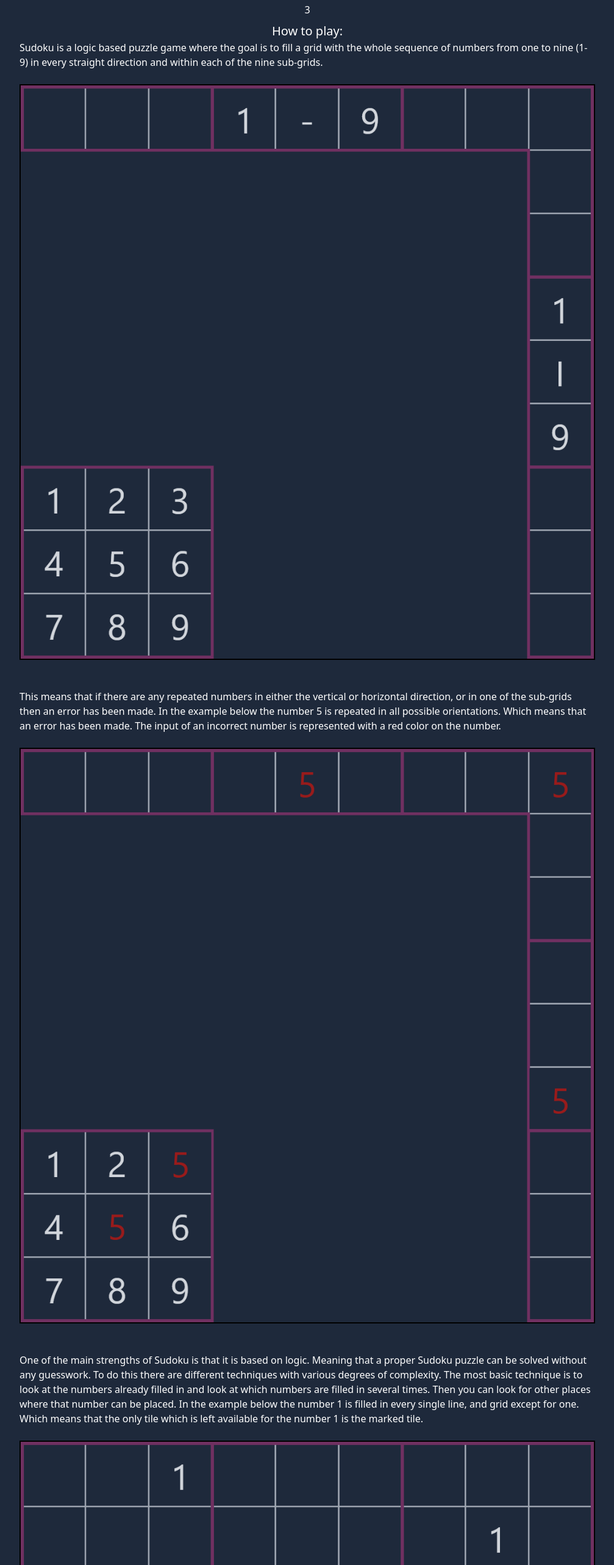
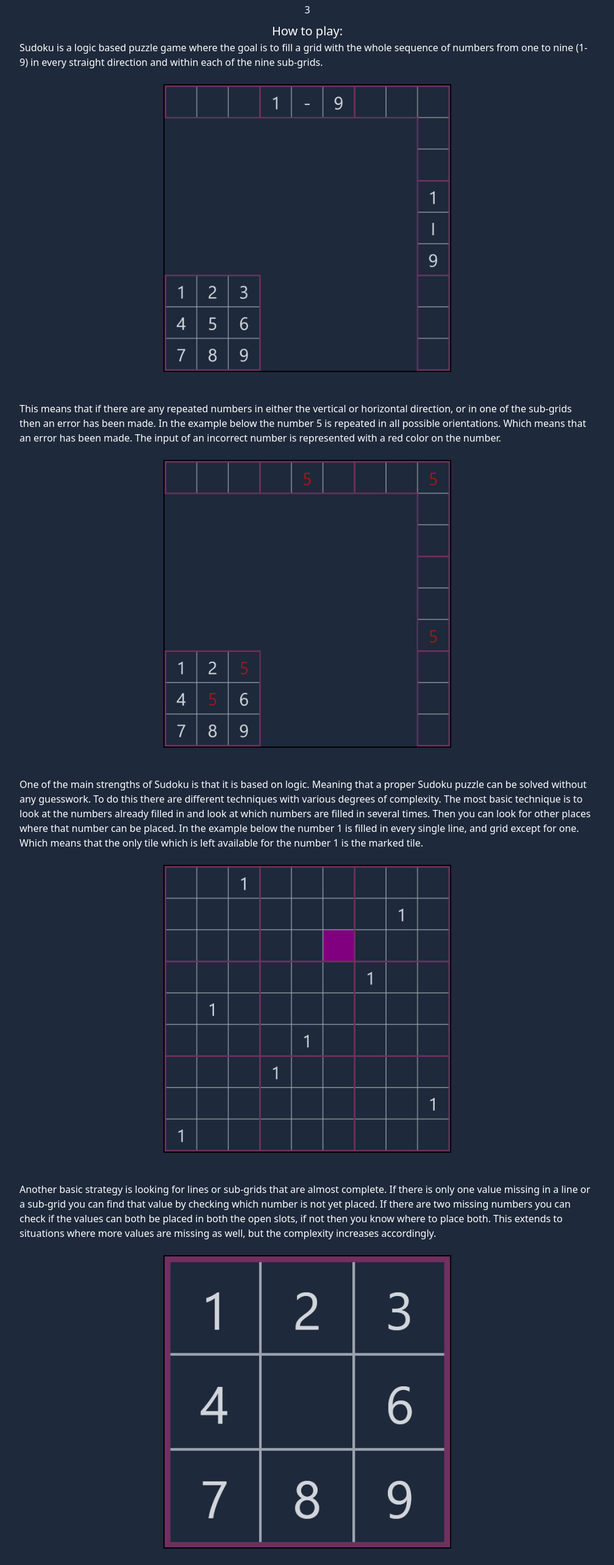
Before and after one commit to Kjaerandsen/SudokuWeb, a Next.js app: page / in a window 1280 px wide. Shown: the part 234-2800 px from the top of the page at 61% size, without its empty margins (136-1143 px from the left). Built offline with nearby package versions, Linux system fonts and the light colour scheme.

Commit message:
Made first image preload to help with LCP time on home page

```diff
--- a/src/app/page.js
+++ b/src/app/page.js
@@ -29,7 +29,7 @@ export default function Home() {
             one to nine (1-9) in every straight direction and within each of the nine sub-grids.
           </p><br/>
             {/* Illustrations here */}
-            <Image src={example1} className='m-auto border-black border-2'
+            <Image src={example1} priority={true} className='m-auto border-black border-2 sm:w-8/12 lg:w-6/12 2xl:w-4/12'
               alt="Image of lines of a sudoku grid and a sub-grid with numbers."/>
             <br/>
             <br/>
@@ -39,7 +39,7 @@ export default function Home() {
             Which means that an error has been made. The input of an incorrect number is represented with a red color on the number.
           </p><br/>
             {/* Illustrations here */}
-            <Image src={example2} className='m-auto border-black border-2'
+            <Image src={example2} className='m-auto border-black border-2 sm:w-8/12 lg:w-6/12 2xl:w-4/12'
               alt="Image of lines of a sudoku grid and a sub-grid with invalid number combinations."/>
 
             <br/>
@@ -53,7 +53,7 @@ export default function Home() {
             is the marked tile.
           </p><br/>
             {/* Illustrations here */}
-            <Image src={example3} className='m-auto border-black border-2'
+            <Image src={example3} className='m-auto border-black border-2 sm:w-8/12 lg:w-6/12 2xl:w-4/12'
               alt="Image of a sudoku grid with ones occupied in every line and sub-grid except for one, where the tile is marked."/>
 
             <br/>
@@ -65,7 +65,7 @@ export default function Home() {
             This extends to situations where more values are missing as well, but the complexity increases accordingly.
           </p><br/>
             {/* Illustrations here */}
-            <Image src={example4} className='m-auto border-black border-2'
+            <Image src={example4} className='m-auto border-black border-2 sm:w-8/12 lg:w-6/12 2xl:w-4/12'
               alt="Image of a subgrid with one missing number."/>
             <br/>
             <br/>
@@ -76,7 +76,7 @@ export default function Home() {
             This makes the alternatives for the tiles clear, and through the process of elimination throughout the puzzle, the alternatives
             for each tile will reduce until there is only one option left. At that point the tile can be filled with the value.
           </p><br/>
-          <Image src={example5} className='m-auto border-black border-2'
+          <Image src={example5} className='m-auto border-black border-2 sm:w-8/12 lg:w-6/12 2xl:w-4/12'
             alt="Image of a sub-grid with markings."/>
             <br/>
             <br/>
```
